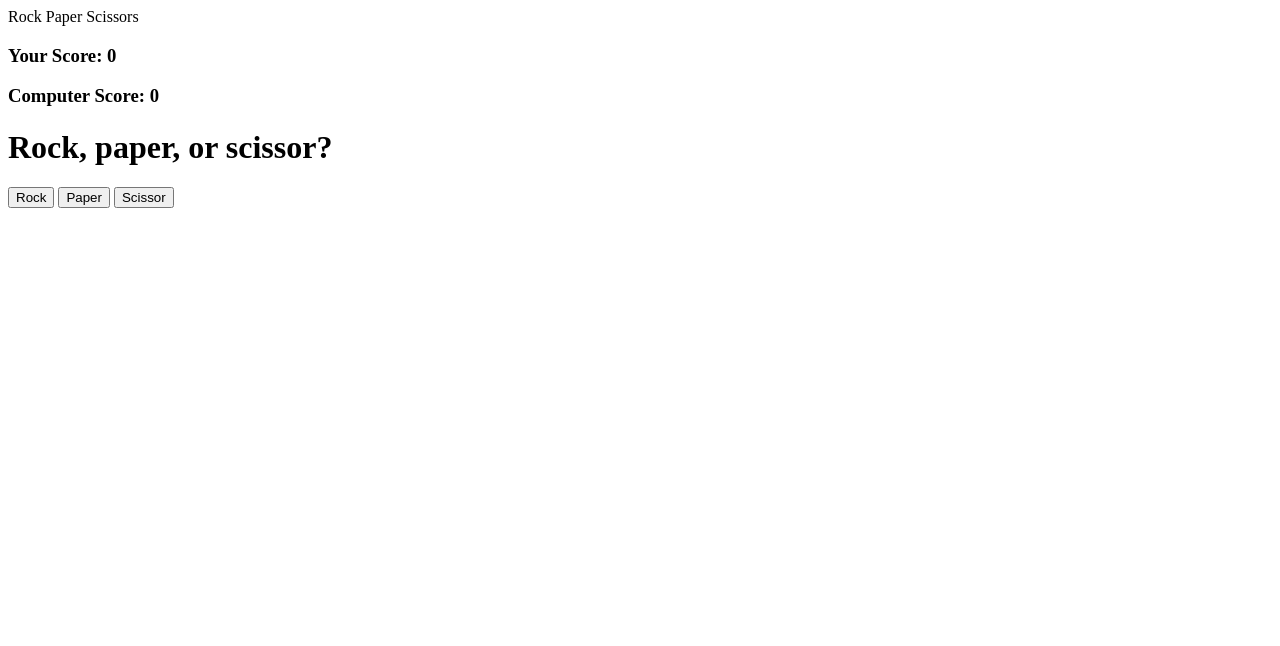
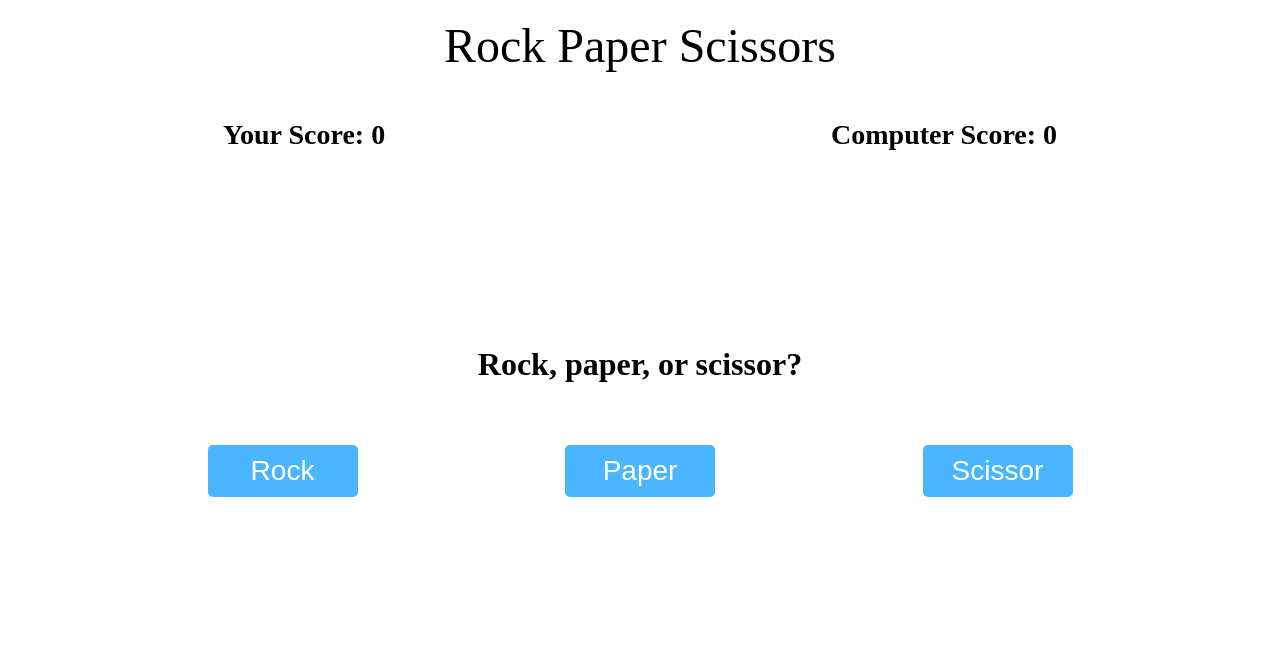
Before and after one commit to vins123sinned/rock-paper-scissors, a plain HTML site: page index.html in a window 1280 px wide. Drawn offline with Linux system fonts and the light colour scheme; a web font is replaced by a local one.

Commit message:
Add styling to ui

```diff
--- a/index.html
+++ b/index.html
@@ -5,19 +5,24 @@
         <meta name="viewport" content="width=device-width, initial-scale=1.0">
         <title>Rock Paper Scissors</title>
         <script src="./index.js" defer></script>
+        <link rel="stylesheet" href="./style.css">
     </head>
 
     <body>
+        <div class="header">
             <div class="game-title">Rock Paper Scissors</div>
             <div class="scores">
                 <h3 class="human-score">Your Score: 0</h3>
                 <h3 class="computer-score">Computer Score: 0</h3>
             </div>
-        <div class="round-result">
-
         </div>
+        <div class="main-section">
+            <div class="round-result"></div>
+            <div class="choices">
                 <button type="button" class="choice" value="rock">Rock</button>
                 <button type="button" class="choice" value="paper">Paper</button>
                 <button type="button" class="choice" value="scissor">Scissor</button>
+            </div>
+        </div>
     </body>
 </html>
--- a/index.js
+++ b/index.js
@@ -43,11 +43,12 @@ function checkWinner() {
     } else {
         announceWinner.textContent = 'It was a tie';
     }
-    resultDiv.appendChild(announceWinner);
+
+    roundResultDiv.appendChild(announceWinner);
 }
 
-function displayRoundResults(string) {
-    resultHeader.textContent = string;
+function displayRoundResults(outcome) {
+    roundResultHeader.textContent = outcome;
     humanScoreHeader.textContent = `Your Score: ${humanScore}`;
     computerScoreHeader.textContent = `Computer Score: ${computerScore}`;
 
@@ -69,11 +70,12 @@ choices.forEach(choice => {
     });
 });
 
-const resultDiv = document.querySelector('.round-result');
-const resultHeader = document.createElement('h1');
+const roundResultDiv = document.querySelector('.round-result');
+const roundResultHeader = document.createElement('h1');
+
 
 const humanScoreHeader = document.querySelector('.human-score');
 const computerScoreHeader = document.querySelector('.computer-score');
 
-resultHeader.textContent = 'Rock, paper, or scissor?';
-resultDiv.appendChild(resultHeader);
+roundResultHeader.textContent = 'Rock, paper, or scissor?';
+roundResultDiv.appendChild(roundResultHeader);
--- /dev/null
+++ b/style.css
@@ -0,0 +1,61 @@
+@import url('https://fonts.googleapis.com/css2?family=Funnel+Sans:ital,wght@0,300..800;1,300..800&display=swap');
+
+html, body {
+    height: 100%;
+    width: 100%;
+}
+
+body {
+    font-family: 'Funnel Sans';
+    padding: 0;
+    margin: 0;
+    display: flex;
+    flex-flow: column wrap;
+}
+
+.header {
+    flex: 0 1 auto;
+}
+
+.game-title {
+    text-align: center;
+    font-size: 48px;
+    padding: 18px;
+}
+
+.scores {
+    display: flex;
+    justify-content: space-around;
+}
+
+.scores h3 {
+    font-size: 28px;
+}
+
+.main-section {
+    /*Take up remaining space, then center vertically and horizontally*/
+    flex: 0.65 1 auto;
+    display: flex;
+    flex-direction: column;
+    justify-content: center;
+}
+
+.round-result {
+    text-align: center;
+    margin-bottom: 5vh;
+}
+
+.choices {
+    display: flex;
+    justify-content: space-evenly;
+}
+
+button {
+    width: 150px;
+    border: none;
+    border-radius: 5px;
+    color: white;
+    background-color: #49B6FF;
+    font-size: 28px;
+    padding: 10px;
+}
```
Lines whose indentation alone changed are shown as unchanged.
